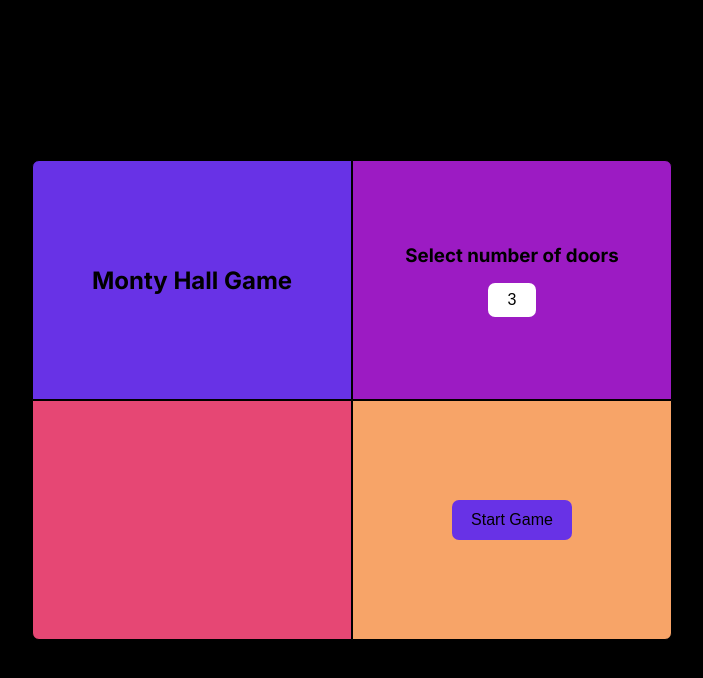
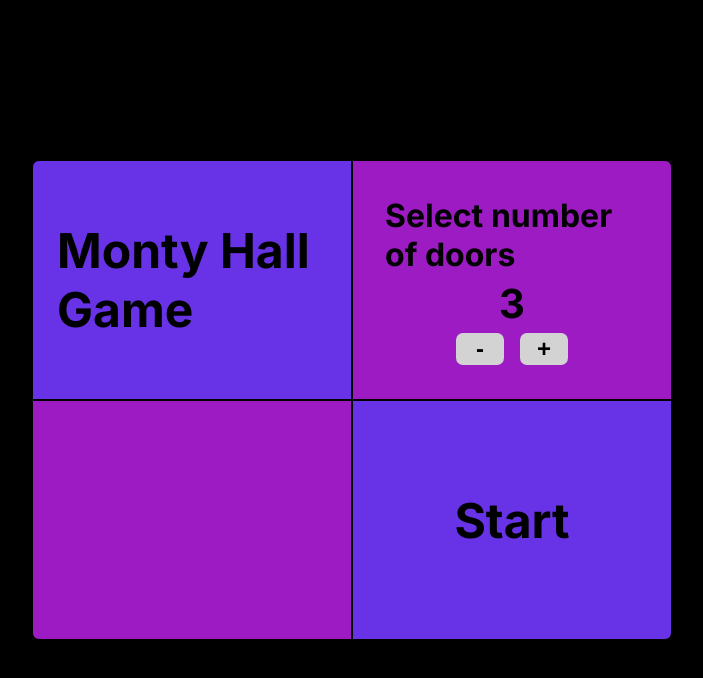
Before and after one commit to GabrielMunizz/next-portas, a Next.js app: page / in a window 1280 px wide. Shown: the top 678 px of the page, without its empty margins (288-991 px from the left). Built offline with nearby package versions, Linux system fonts and the light colour scheme.

Commit message:
Fix: consertos de bugs e estilização

```diff
--- a/components/Menu.tsx
+++ b/components/Menu.tsx
@@ -1,26 +1,34 @@
-import { ChangeEvent, Dispatch, SetStateAction } from "react";
+import { Dispatch, SetStateAction } from "react";
 import styles from "../styles/Menu.module.css";
 
 type MenuProps = {
-  numberOfDoors: string;
-  setNumberOfDoors: Dispatch<SetStateAction<string>>;
+  numberOfDoors: number;
+  setNumberOfDoors: Dispatch<SetStateAction<number>>;
   setIsMenuOpen: Dispatch<SetStateAction<boolean>>;
   setSelectedNumber: Dispatch<SetStateAction<number>>;
+  setHaveGift: Dispatch<SetStateAction<number>>;
 };
 
 const Menu = ({
   setIsMenuOpen,
   setNumberOfDoors,
   setSelectedNumber,
+  setHaveGift,
   numberOfDoors,
 }: MenuProps) => {
-  const handleChange = ({ target }: ChangeEvent<HTMLInputElement>) => {
-    setNumberOfDoors(target.value);
+  const handleIncrement = () => {
+    setNumberOfDoors((prev) => (prev < 15 ? prev + 1 : 15));
+  };
+
+  const handleDecrement = () => {
+    setNumberOfDoors((prev) => (prev > 3 ? prev - 1 : 3));
   };
 
   const handleStartGame = () => {
+    const random = Math.floor(Math.random() * numberOfDoors + 1);
+    setHaveGift(random);
+    setSelectedNumber(numberOfDoors);
     setIsMenuOpen(false);
-    setSelectedNumber(+numberOfDoors);
   };
   return (
     <div className={styles.menuContainer}>
@@ -30,11 +38,18 @@ const Menu = ({
         </div>
         <div className={`${styles.display} ${styles.selectNumber}`}>
           <h3>Select number of doors</h3>
-          <input type="text" value={numberOfDoors} onChange={handleChange} />
+          <h2>{numberOfDoors}</h2>
+          <div className={styles.buttonContainer}>
+            <button onClick={handleDecrement}>-</button>
+            <button onClick={handleIncrement}>+</button>
+          </div>
         </div>
-        <div className={`${styles.display} ${styles.filler}`}></div>
-        <div className={`${styles.display} ${styles.start}`}>
-          <button onClick={handleStartGame}>Start Game</button>
+        <div className={`${styles.display} ${styles.filler}`} />
+        <div
+          onClick={handleStartGame}
+          className={`${styles.display} ${styles.start}`}
+        >
+          <h2>Start</h2>
         </div>
       </div>
     </div>
--- a/src/app/page.tsx
+++ b/src/app/page.tsx
@@ -1,21 +1,26 @@
 "use client";
 
-import { useState } from "react";
+import { useEffect, useState } from "react";
 import Door from "../../components/Door";
 import styles from "../../styles/Home.module.css";
 import Menu from "../../components/Menu";
 
 export default function Home() {
-  const [numberOfDoors, setNumberOfDoors] = useState("3");
+  const [numberOfDoors, setNumberOfDoors] = useState(3);
   const [selectedNumber, setSelectedNumber] = useState(0);
   const [isMenuOpen, setIsMenuOpen] = useState(true);
-  const haveGift = Math.floor(Math.random() * selectedNumber + 1);
+  const [haveGift, setHaveGift] = useState(0);
 
   const createArray = (num: number) => {
     return Array.from({ length: num }, (_, index) => index + 1);
   };
 
   const doors = createArray(selectedNumber);
+
+  const handleRestart = () => {
+    window.location.reload();
+  };
+
   return (
     <main className={styles.main}>
       <h1>Projeto Portas</h1>
@@ -24,12 +29,16 @@ export default function Home() {
           <Door key={doorNumber} doorNumber={doorNumber} haveGift={haveGift} />
         ))}
       </div>
+      <div className={styles.reload}>
+        <button onClick={handleRestart}>Restart</button>
+      </div>
       {isMenuOpen && (
         <Menu
           numberOfDoors={numberOfDoors}
           setNumberOfDoors={setNumberOfDoors}
           setIsMenuOpen={setIsMenuOpen}
           setSelectedNumber={setSelectedNumber}
+          setHaveGift={setHaveGift}
         />
       )}
     </main>
--- a/styles/Door.module.css
+++ b/styles/Door.module.css
@@ -46,8 +46,8 @@
 }
 
 .knob {
-  width: 10px;
-  height: 10px;
+  width: 15px;
+  height: 15px;
   right: 5%;
   top: 50%;
   border-radius: 50%;
--- a/styles/Gift.module.css
+++ b/styles/Gift.module.css
@@ -5,6 +5,7 @@
   margin: 2.5rem;
   align-items: center;
   position: relative;
+  top: 28%;
 }
 
 .cover {
--- a/styles/Home.module.css
+++ b/styles/Home.module.css
@@ -20,3 +20,23 @@
   align-items: center;
   margin-top: 3rem;
 }
+
+.reload {
+  margin-top: 2rem;
+}
+
+.reload button {
+  width: 120px;
+  height: 40px;
+  font-size: 1rem;
+  background-color: crimson;
+  border: none;
+  border-radius: 7px;
+  transition: 0.3s ease;
+}
+
+.reload button:hover {
+  cursor: pointer;
+  border-radius: 0px;
+  background-color: rgb(192, 16, 51);
+}
--- a/styles/Menu.module.css
+++ b/styles/Menu.module.css
@@ -31,50 +31,66 @@
   background-color: #6832e6;
   border-radius: 7px 0 0 0;
   border: 1px solid #000;
+  font-size: 2rem;
+  padding: 1.5rem;
 }
 
 .selectNumber {
+  display: flex;
+  flex-direction: column;
+  justify-content: space-around;
   background-color: #9c1bc3;
   border: 1px solid #000;
   border-radius: 0 7px 0 0;
+  padding: 2rem;
 }
 
-.selectNumber input {
+.selectNumber h3 {
+  font-size: 2rem;
+}
+
+.selectNumber h2 {
+  font-size: 2.5rem;
+}
+
+.buttonContainer {
+  display: flex;
+  justify-content: space-between;
+  width: 7rem;
+}
+
+.buttonContainer button {
   width: 3rem;
-  font-size: 1rem;
-  margin-top: 1rem;
-  text-align: center;
-  padding: 0.5rem;
+  height: 2rem;
+  font-size: 1.5rem;
+  background-color: lightgray;
+  color: #000;
+  border: none;
   border-radius: 7px;
-  border: none;
-  background-color: #fff;
-  color: #000;
+  font-weight: bolder;
+  transition: 0.3s ease;
+}
+
+.buttonContainer button:hover {
+  cursor: pointer;
+  border-radius: 0px;
 }
 
 .filler {
-  background-color: #e64774;
+  background-color: #9c1bc3;
   border: 1px solid #000;
   border-radius: 0 0 0 7px;
 }
 
 .start {
-  background-color: #f7a468;
+  background-color: #6832e6;
   border: 1px solid #000;
   border-radius: 0 0 7px 0;
+  transition: 0.3s ease;
+  font-size: 2rem;
 }
 
-.start button {
-  width: 120px;
-  height: 40px;
-  border-radius: 7px;
-  border: none;
-  background-color: #6832e6;
-  font-size: 1rem;
-  transition: 0.3s ease;
-}
-
-.start button:hover {
+.start:hover {
   cursor: pointer;
-  border-radius: 0px;
   background-color: #5a21e0;
 }
```
